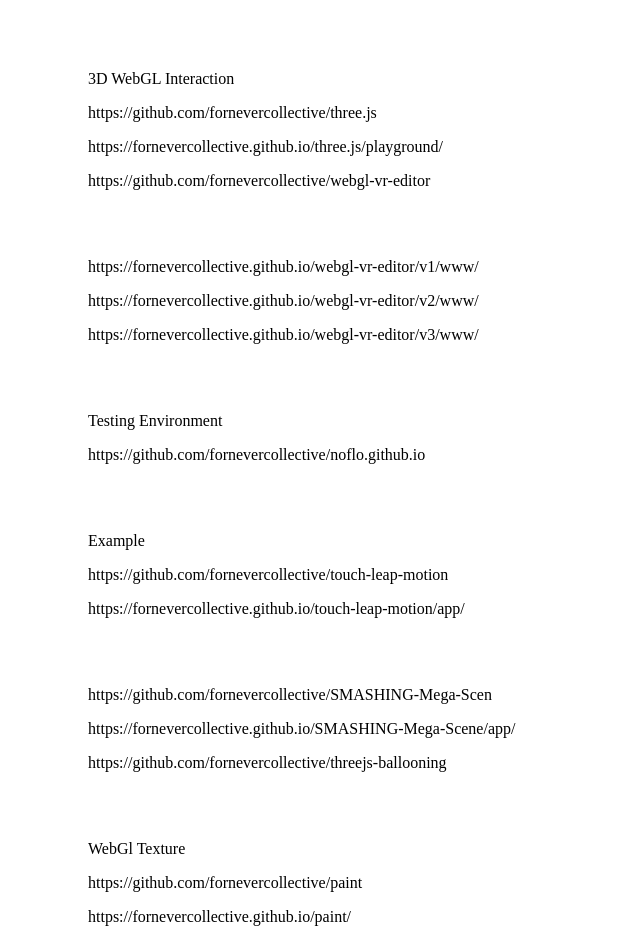
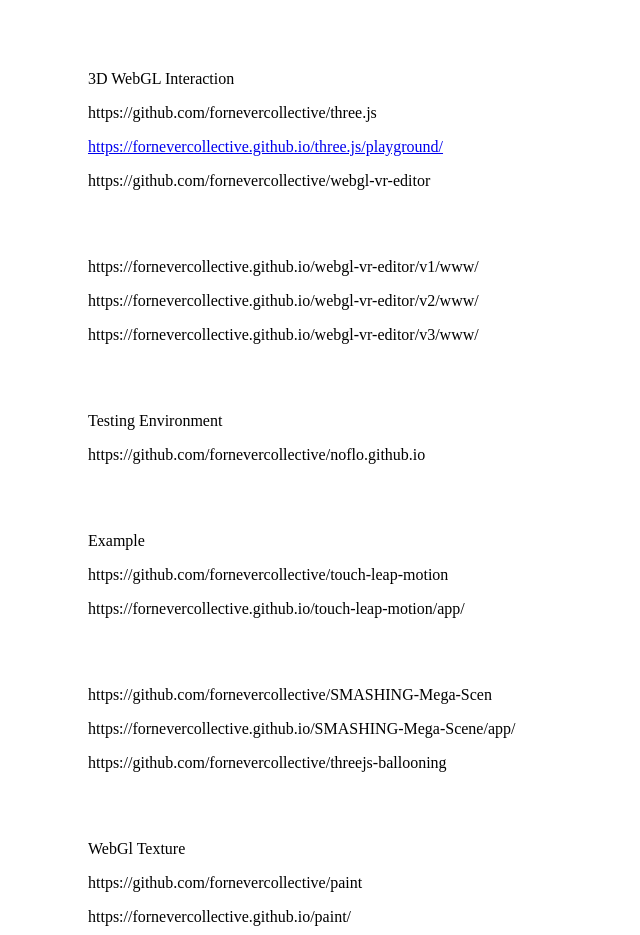
Before and after one commit to fornevercollective/main, a plain HTML site: page index.html in a window 1280 px wide. Shown: the part 1520-2455 px from the top of the page, without its empty margins (0-640 px from the left). Drawn offline with Linux system fonts and the light colour scheme.

Commit message:
Update index.html

```diff
--- a/index.html
+++ b/index.html
@@ -47,7 +47,7 @@
 <br><br/>
 <p>3D WebGL Interaction  <p/>
 <p>https://github.com/fornevercollective/three.js <p/>
-<p>https://fornevercollective.github.io/three.js/playground/ <p/>
+<p><a href="https://fornevercollective.github.io/three.js/playground/">https://fornevercollective.github.io/three.js/playground/</a> <p/>
 <p>https://github.com/fornevercollective/webgl-vr-editor <p/>
 <br><br/>
 <p>https://fornevercollective.github.io/webgl-vr-editor/v1/www/ <p/>
```
